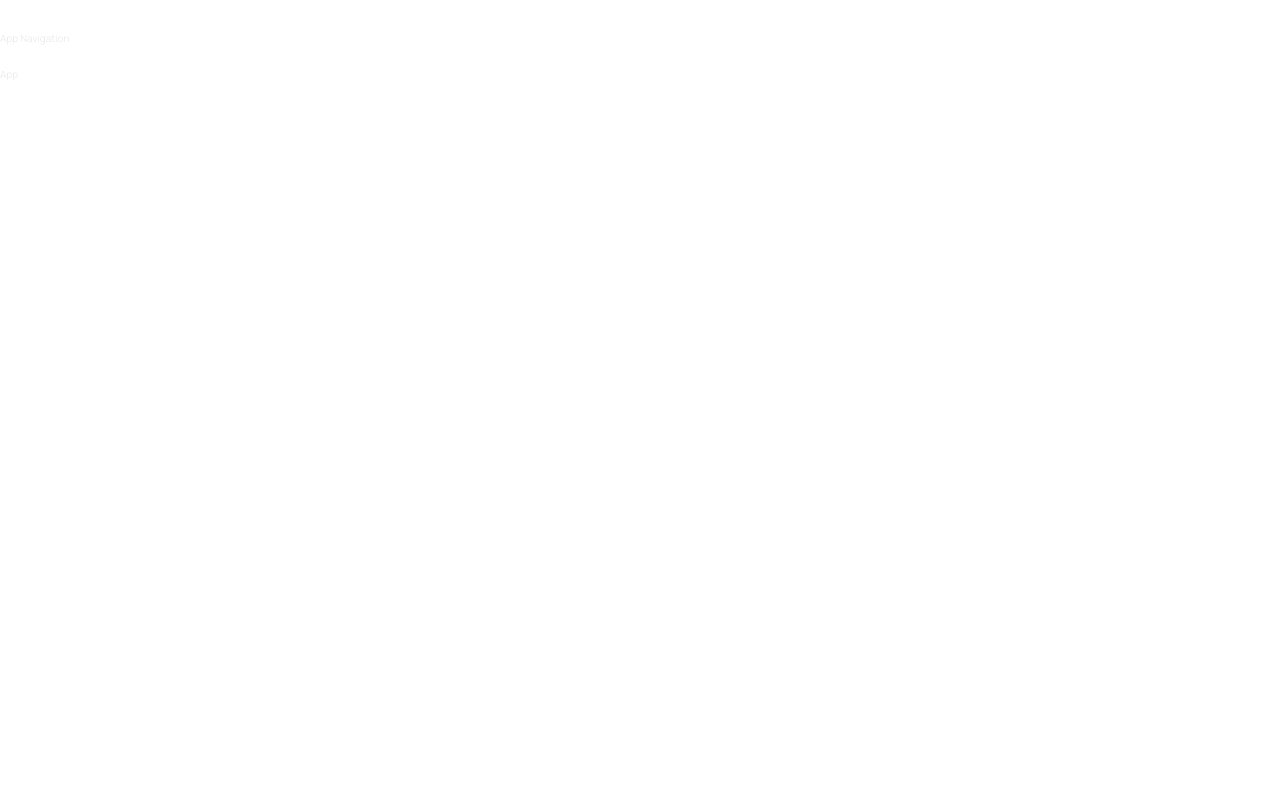
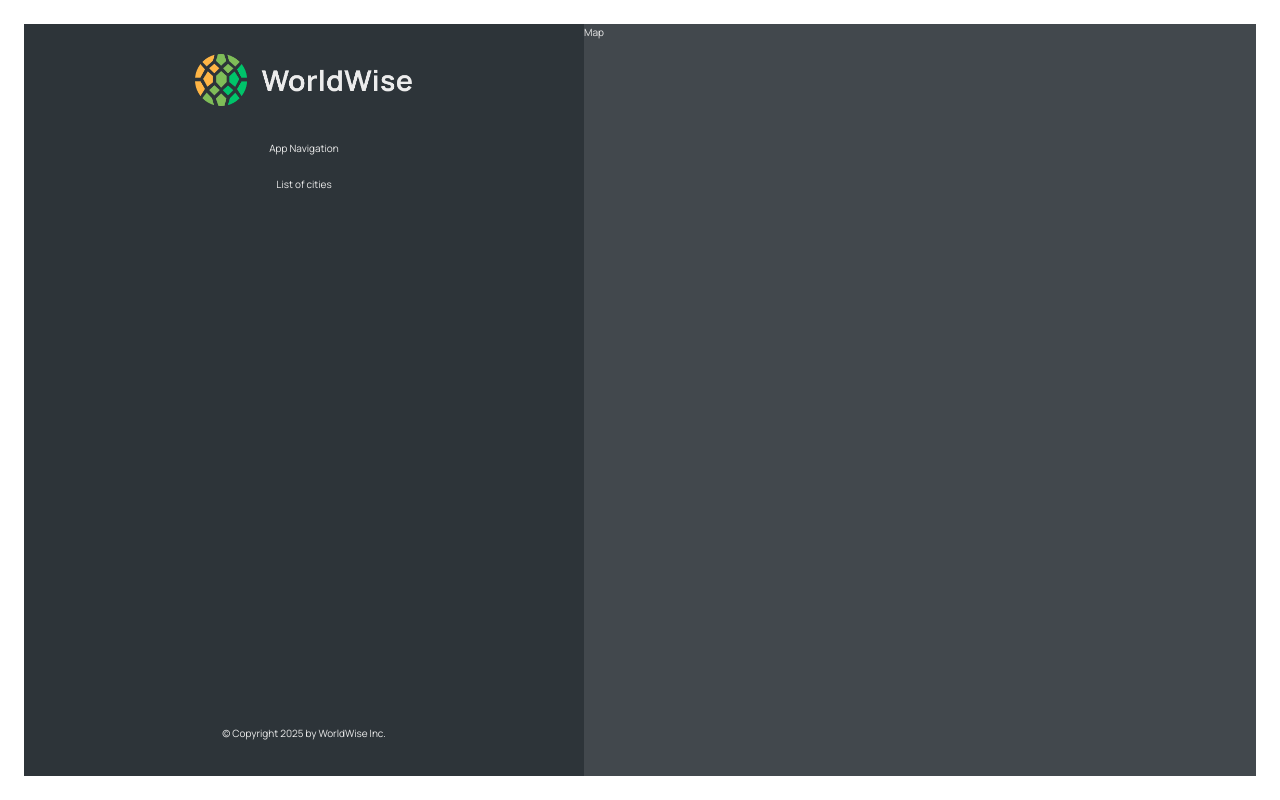
Before and after one commit to raymund-corpuz/world-wise, a React (Vite) app: page /app in a window 1280 px wide. Built offline with nearby package versions, Linux system fonts and the light colour scheme.

Commit message:
Css Modules

```diff
--- /dev/null
+++ b/src/components/Map.jsx
@@ -0,0 +1,8 @@
+import React from "react";
+import styles from "./Map.module.css";
+
+const Map = () => {
+  return <div className={styles.mapContainer}>Map</div>;
+};
+
+export default Map;
--- /dev/null
+++ b/src/components/Sidebar.jsx
@@ -0,0 +1,23 @@
+import React from "react";
+import styles from "./Sidebar.module.css";
+import Logo from "./Logo";
+import AppNav from "./AppNav";
+
+const Sidebar = () => {
+  return (
+    <div className={styles.sidebar}>
+      <Logo />
+      <AppNav />
+
+      <p>List of cities</p>
+      <footer className={styles.footer}>
+        {" "}
+        <p className={styles.cpoyright}>
+          &copy; Copyright {new Date().getFullYear()} by WorldWise Inc.
+        </p>
+      </footer>
+    </div>
+  );
+};
+
+export default Sidebar;
--- a/src/pages/AppLayout.jsx
+++ b/src/pages/AppLayout.jsx
@@ -1,11 +1,14 @@
 import React from "react";
 import AppNav from "../components/AppNav";
+import Sidebar from "../components/Sidebar";
+import styles from "./AppLayout.module.css";
+import Map from "../components/Map";
 
 const AppLayout = () => {
   return (
-    <div>
-      <AppNav />
-      <p>App</p>
+    <div className={styles.app}>
+      <Sidebar />
+      <Map />
     </div>
   );
 };
```
